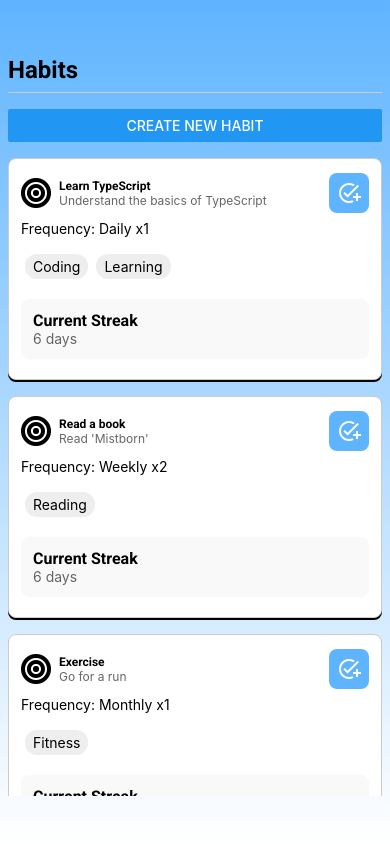
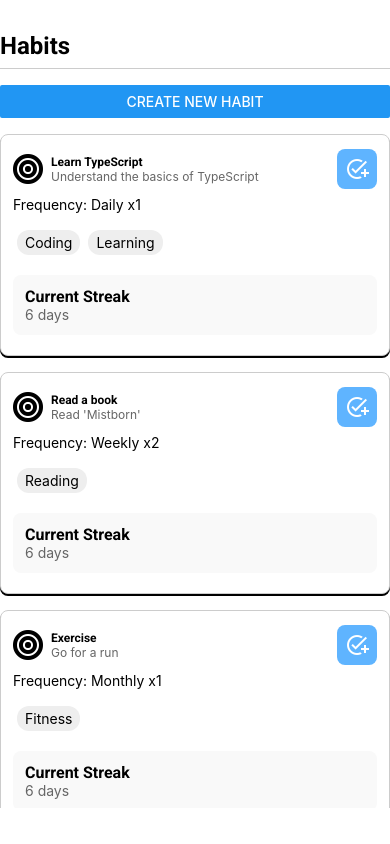
Before and after one commit to DiegoRojo99/Objexy, a React Native app: screen / in a window 390 px wide. Built offline with nearby package versions, Linux system fonts and the light colour scheme.

Commit message:
Removed linear gradient package and added navigation

```diff
--- a/App.tsx
+++ b/App.tsx
@@ -1,8 +1,7 @@
 import { SafeAreaView, StyleSheet } from 'react-native';
 import HabitScreen from './screens/HabitScreen';
-import { LinearGradient } from 'expo-linear-gradient';
-import Colors from './lib/colors/Colors';
 import { useFonts } from 'expo-font';
+import { NavigationContainer } from '@react-navigation/native';
 
 export default function App() {
 
@@ -12,11 +11,11 @@ export default function App() {
   });
 
   return (
-    <LinearGradient colors={[Colors.primary, Colors.secondary]} style={styles.container}>
-      <SafeAreaView style={styles.container}>
+    <SafeAreaView style={styles.container}>
+      <NavigationContainer>
         <HabitScreen />
-      </SafeAreaView>
-    </LinearGradient>
+      </NavigationContainer>
+    </SafeAreaView>
   );
 }
 
--- a/package.json
+++ b/package.json
@@ -9,12 +9,14 @@
     "web": "expo start --web"
   },
   "dependencies": {
+    "@react-navigation/native": "^7.1.14",
     "expo": "~53.0.17",
+    "expo-font": "~13.3.2",
     "expo-status-bar": "~2.2.3",
     "react": "19.0.0",
     "react-native": "0.79.5",
-    "expo-linear-gradient": "~14.1.5",
-    "expo-font": "~13.3.2"
+    "react-native-screens": "~4.11.1",
+    "react-native-safe-area-context": "5.4.0"
   },
   "devDependencies": {
     "@babel/core": "^7.25.2",
```
Also changed, not shown: 1 other file (tests, documents, lock files or other folders).
